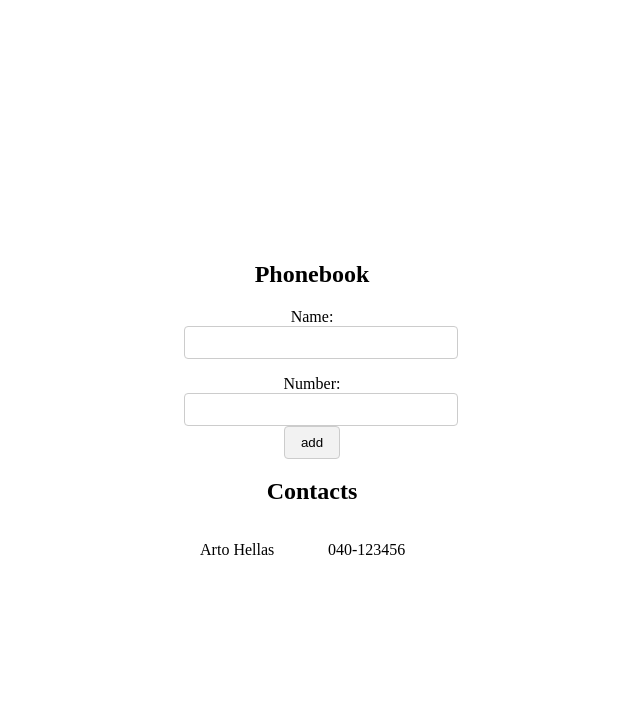
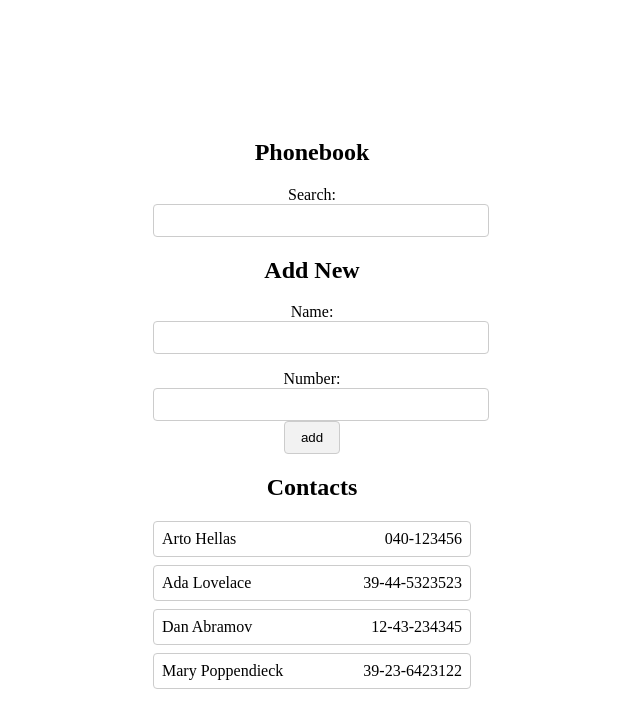
Before and after one commit to shraja7/phonebook, a React (Create React App) app: page / in a window 1280 px wide. Shown: the top 728 px of the page, without its empty margins (328-968 px from the left). Built offline with nearby package versions, Linux system fonts and the light colour scheme.

Commit message:
add search funtionality to show filtered persons and add styling

```diff
--- a/src/App.js
+++ b/src/App.js
@@ -2,10 +2,14 @@ import { useState } from "react";
 
 const App = () => {
   const [persons, setPersons] = useState([
-    { name: "Arto Hellas", number: "040-123456" },
+    { name: "Arto Hellas", number: "040-123456", id: 1 },
+    { name: "Ada Lovelace", number: "39-44-5323523", id: 2 },
+    { name: "Dan Abramov", number: "12-43-234345", id: 3 },
+    { name: "Mary Poppendieck", number: "39-23-6423122", id: 4 },
   ]);
   const [newName, setNewName] = useState("");
   const [number, setNumber] = useState("");
+  const [search, setSearch] = useState("");
 
   const addPerson = (event) => {
     event.preventDefault();
@@ -23,10 +27,11 @@ const App = () => {
       number: number,
     };
     //set persons state
-    setPersons(persons.concat(personObject));
+    // Update the persons state
+    setPersons([...persons, personObject]);
     //clear input
-    setNewName(" ");
-    setNumber(" ");
+    setNewName("");
+    setNumber("");
   };
 
   const handleNameInput = (event) => {
@@ -37,10 +42,33 @@ const App = () => {
   const handleNumberInput = (event) => {
     setNumber(event.target.value);
   };
-
+  const handleSearch = (event) => {
+    setSearch(event.target.value);
+  };
+  const filteredPersons = persons.filter((person) => {
+    const searchInput = search.toLowerCase();
+    return (
+      person.name.toLowerCase().includes(searchInput) ||
+      person.number.includes(searchInput)
+    );
+  });
   return (
     <div className="container">
       <h2>Phonebook</h2>
+      <div className="search-container">
+        <div className="input-field">
+          Search:
+          <input
+            type="text"
+            onChange={handleSearch}
+            value={search}
+            className="search-field"
+          />
+        </div>
+      </div>
+
+      <h2>Add New</h2>
+
       <form className="form-container" onSubmit={addPerson}>
         <div className="input-field">
           Name: <input type="text" onChange={handleNameInput} value={newName} />
@@ -62,16 +90,12 @@ const App = () => {
       </form>
       <h2>Contacts</h2>
       <div className="contacts-container">
-        <div className="contact-column">
-          {persons.map((person) => (
-            <p key={person.name}>{person.name}</p>
-          ))}
-        </div>
-        <div className="contact-column">
-          {persons.map((person) => (
-            <p key={person.name}>{person.number}</p>
-          ))}
-        </div>
+        {filteredPersons.map((person) => (
+          <div key={person.name} className="contact-box">
+            <p className="contact-name">{person.name}</p>
+            <p className="contact-number">{person.number}</p>
+          </div>
+        ))}
       </div>
     </div>
   );
--- a/src/index.css
+++ b/src/index.css
@@ -35,11 +35,21 @@ body {
 
 .contacts-container {
   display: flex;
-  justify-content: center;
+  flex-direction: column;
+  align-items: center;
 }
 
-.contact-column {
-  margin: 0 1rem;
-  flex: 1;
-  text-align: left;
+.contact-box {
+  display: flex;
+  justify-content: space-between;
+  border: 1px solid #ccc;
+  border-radius: 4px;
+  padding: 0.5rem;
+  margin-bottom: 0.5rem;
+  width: 300px;
 }
+
+.contact-name,
+.contact-number {
+  margin: 0;
+}
```
